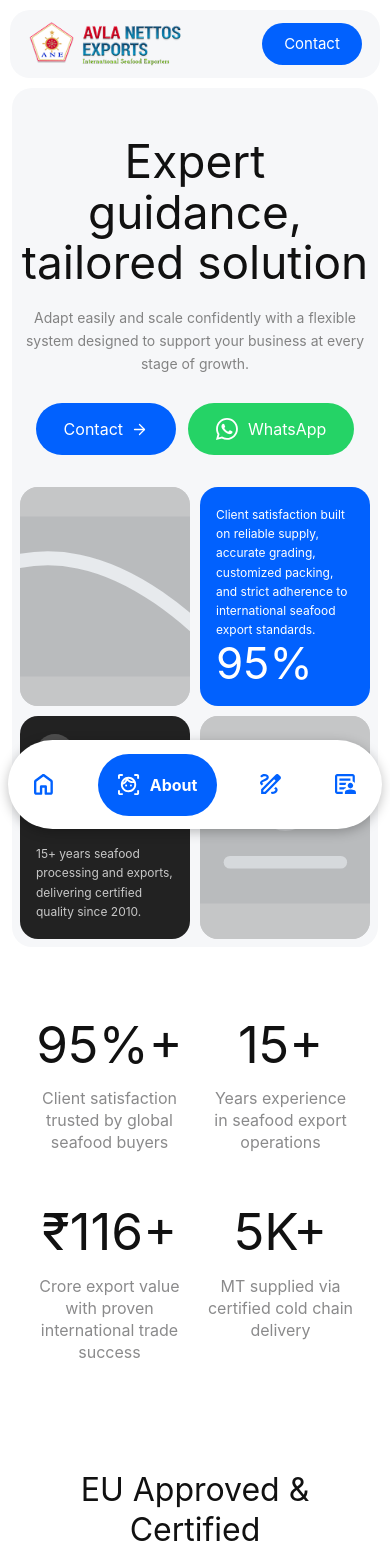
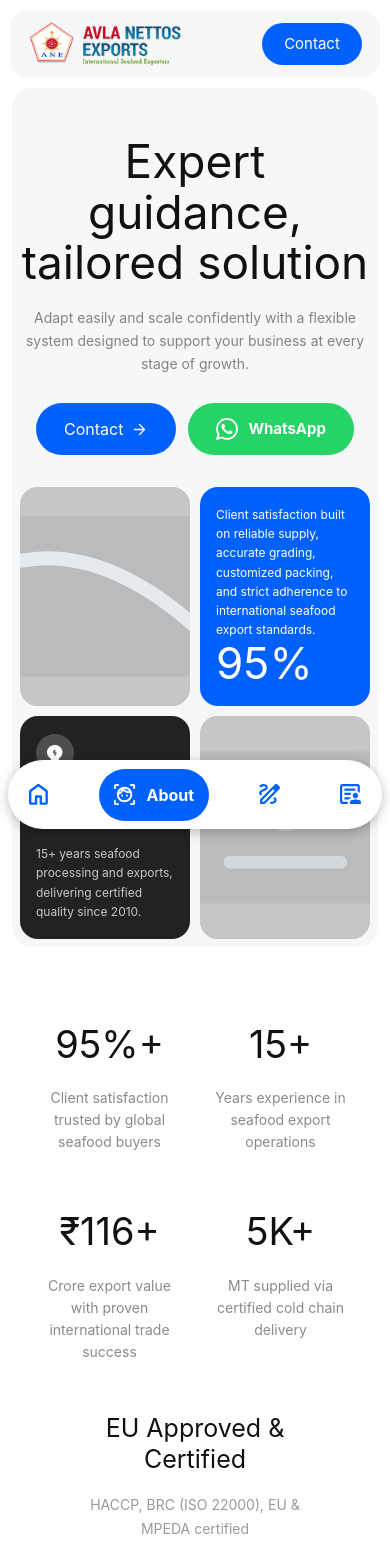
Before and after one commit to chandrunelvin/AVLA, a React (Vite) app: page /about in a window 390 px wide. Shown: the top 1568 px of the page. Built offline with nearby package versions, Linux system fonts and the light colour scheme.

Commit message:
correction

```diff
--- a/src/components/about/AboutFeaturesSection.jsx
+++ b/src/components/about/AboutFeaturesSection.jsx
@@ -22,7 +22,7 @@ export default function AboutFeaturesSection() {
             key={feature.title}
             className="flex flex-col items-center justify-center px-[40px] py-[40px] text-center sm:py-0"
           >
-            <h3 className="text-[32px] font-normal leading-[1.25] text-[#111111] sm:text-[36px] lg:text-[40px]">
+            <h3 className="text-[25px] font-normal leading-[1.25] text-[#111111] sm:text-[36px] lg:text-[40px]">
               {feature.title}
             </h3>
             <p className="mt-[18px] max-w-[260px] text-[14px] font-normal leading-[1.7] text-[#9A9A9A]">
--- a/src/components/about/AboutHeroSection.jsx
+++ b/src/components/about/AboutHeroSection.jsx
@@ -30,7 +30,7 @@ export default function AboutHeroSection() {
 
           <a
             href="https://wa.me/917736782999"
-            className="inline-flex h-[52px] min-w-[148px] items-center justify-center gap-[10px] rounded-full bg-[#25D366] px-7 text-[16px] font-normal text-white"
+            className="inline-flex h-[52px] min-w-[148px] items-center justify-center gap-[10px] rounded-full bg-[#25D366] px-7 text-[15px] font-bold text-white"
           >
             <img
               src="/assets/images/project/whatsapp-icon.svg"
--- a/src/components/about/AboutStatsSection.jsx
+++ b/src/components/about/AboutStatsSection.jsx
@@ -19,14 +19,14 @@ const stats = [
 
 export default function AboutStatsSection() {
   return (
-    <section className="mx-auto mt-[10px] w-full rounded-[20px] bg-white px-6 py-[57px] sm:px-12 ">
+    <section className="mx-auto mt-[10px] w-full rounded-[20px] bg-white px-6 pt-[57px] pb-0 sm:py-[57px] sm:px-12">
       <div className="grid grid-cols-2 gap-x-[24px] gap-y-[48px] lg:grid-cols-4 lg:gap-y-0">
         {stats.map((stat) => (
           <div key={stat.value} className="flex flex-col items-center text-center">
-            <span className="whitespace-nowrap bg-[rgba(17,17,17,1.00)] bg-clip-text text-transparent text-[51.25px] font-normal leading-[61.52px]">
+            <span className="whitespace-nowrap bg-[rgba(17,17,17,1.00)] bg-clip-text text-transparent text-[38px] font-normal leading-[61.52px] sm:text-[51.25px]">
               {stat.value}
             </span>
-            <span className="mt-[12px] max-w-[180px] bg-[rgba(109,109,110,0.80)] bg-clip-text text-transparent text-[16px] font-normal leading-[22px]">
+            <span className="mt-[12px] max-w-[180px] bg-[rgba(109,109,110,0.80)] bg-clip-text text-transparent text-[14px] font-normal leading-[22px] sm:text-[16px]">
               {stat.description}
             </span>
           </div>
--- a/src/components/home/FeedHomeComponent.jsx
+++ b/src/components/home/FeedHomeComponent.jsx
@@ -37,7 +37,7 @@ export default function FeedHomeComponent() {
     <section className="mx-auto mt-[50px] w-full rounded-[20px] bg-[#F6F7F9]">
 
       {/* ── Mobile layout ── */}
-      <div className="flex flex-col px-[20px] pb-[40px] pt-[40px] sm:hidden">
+      <div className="flex flex-col px-[8px] pb-[40px] pt-[40px] sm:hidden">
 
         {/* Badge */}
         <div className="flex justify-center">
--- a/src/components/home/ServiceCategoriesSection.jsx
+++ b/src/components/home/ServiceCategoriesSection.jsx
@@ -35,7 +35,7 @@ export default function ServiceCategoriesSection({ activeCategory, onChange }) {
   return (
     <section
       id="service-categories-section"
-      className="mx-auto mt-[50px] w-full rounded-[20px] bg-[#F6F7F9] px-[22px] pb-[32px] pt-[36px] lg:px-[42px] lg:pb-[42px] lg:pt-[45px]"
+      className="mx-auto mt-[50px] w-full rounded-[20px] bg-[#F6F7F9] px-[10px] pb-[32px] pt-[36px] lg:px-[42px] lg:pb-[42px] lg:pt-[45px]"
     >
       {/* Badge */}
       <div className="flex justify-center">
@@ -56,9 +56,9 @@ export default function ServiceCategoriesSection({ activeCategory, onChange }) {
       <div
         role="tablist"
         aria-label="Seafood product categories"
-        className="mt-[24px] grid grid-cols-2 gap-[12px] lg:hidden"
+        className="mt-[24px] flex flex-wrap justify-center gap-[12px] lg:hidden"
       >
-        {categories.map((category) => {
+        {categories.map((category, index) => {
           const isActive = activeCategory === category.id;
           return (
             <button
@@ -68,7 +68,7 @@ export default function ServiceCategoriesSection({ activeCategory, onChange }) {
               aria-selected={isActive}
               onClick={() => onChange(category.id)}
               onKeyDown={(event) => handleKey(event, category.id)}
-              className={`flex min-h-[58px] w-full items-center gap-[10px] rounded-[16px] px-[12px] text-left transition ${
+              className={`flex min-h-[58px] ${['w-[122.54px]', 'w-[172.54px]', 'w-[139.98px]', 'w-[148.98px]'][index] ?? 'w-fit'} items-center gap-[10px] rounded-[16px] px-[12px] text-left transition ${
                 isActive ? 'bg-[#0161FE]' : 'bg-white'
               }`}
             >
--- a/src/components/layout/BottomNavMobile.jsx
+++ b/src/components/layout/BottomNavMobile.jsx
@@ -47,11 +47,11 @@ export default function BottomNavMobile() {
       style={{ paddingBottom: 'calc(15px + env(safe-area-inset-bottom))' }}
     >
       <div
-        className="bg-white rounded-[72px] flex items-center justify-between px-[15px] pointer-events-auto"
+        className="bg-white rounded-[72px] flex items-center justify-between px-[10px] pointer-events-auto"
         style={{
           width: 'calc(100% - 16px)',
           maxWidth: '430px',
-          height: '89px',
+          height: '69px',
           boxShadow: '0px 3px 12px rgba(0, 0, 0, 0.25)',
         }}
       >
@@ -65,7 +65,7 @@ export default function BottomNavMobile() {
               onClick={() => navigate(item.route)}
               className={`flex items-center gap-[10px] transition-all duration-200 border-none outline-none ${
                 isActive
-                  ? 'bg-[#0161FE] rounded-[95px] px-[20px] py-[17px]'
+                  ? 'bg-[#0161FE] rounded-[95px] px-[15px] py-[12px]'
                   : 'px-[10px] py-[17px]'
               }`}
             >
--- a/src/components/products/ProductListSection.jsx
+++ b/src/components/products/ProductListSection.jsx
@@ -38,11 +38,11 @@ export default function ProductListSection({ activeCategory }) {
         <div className="mt-[24px] flex flex-col gap-[30px]">
           {products.map((product) => (
             <article key={product.slug} className="flex flex-col items-center">
-              <div className="flex h-[230px] w-full items-center justify-center overflow-hidden rounded-[16px] bg-white">
+              <div className="flex h-[220px] w-full items-center justify-center overflow-hidden rounded-[16px] bg-white">
                 <img
                   src={product.image}
                   alt={product.name}
-                  className="h-full w-full object-contain"
+                  className="h-full w-full object-contain p-[16px]"
                   loading="lazy"
                 />
               </div>
```
